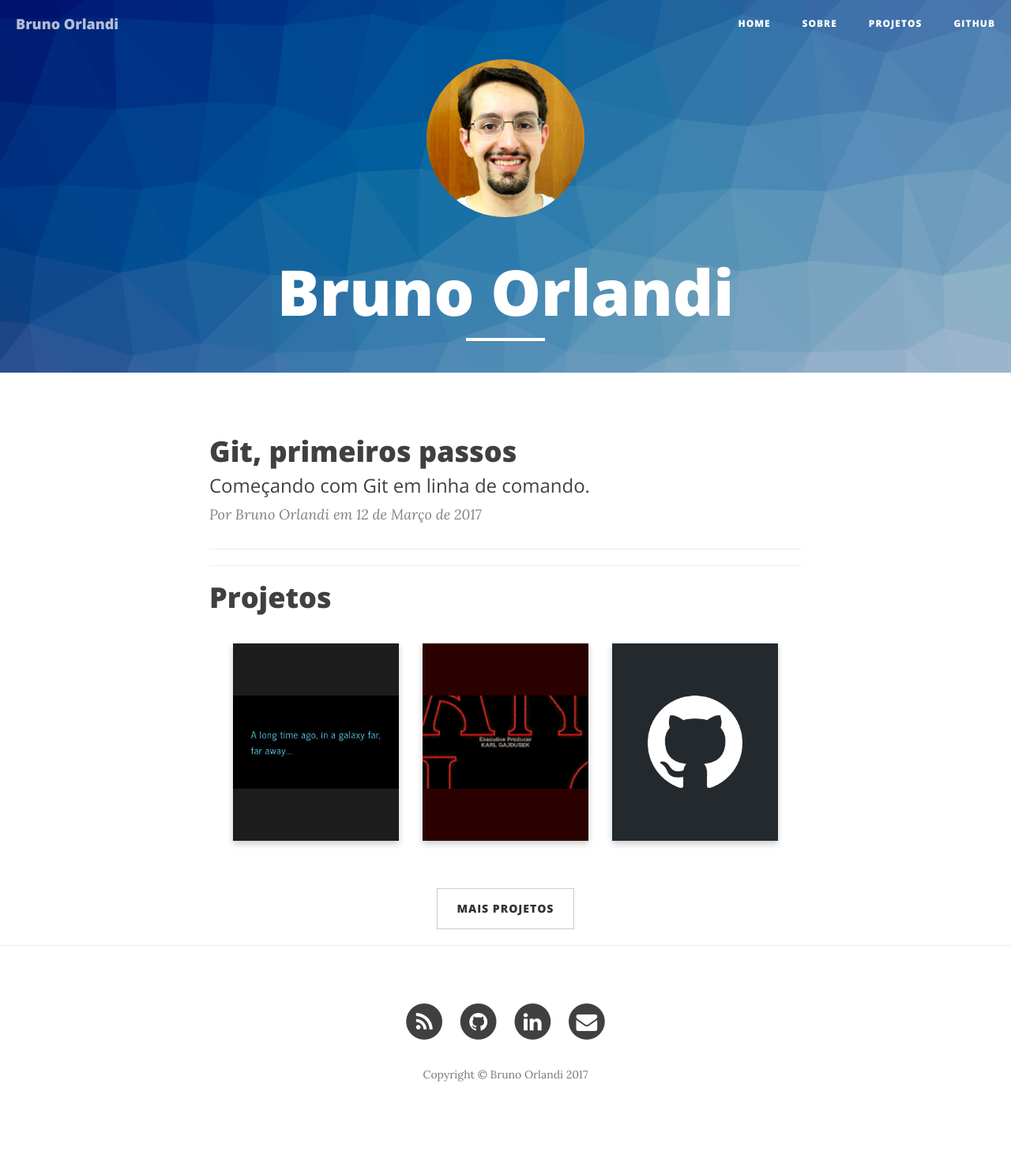
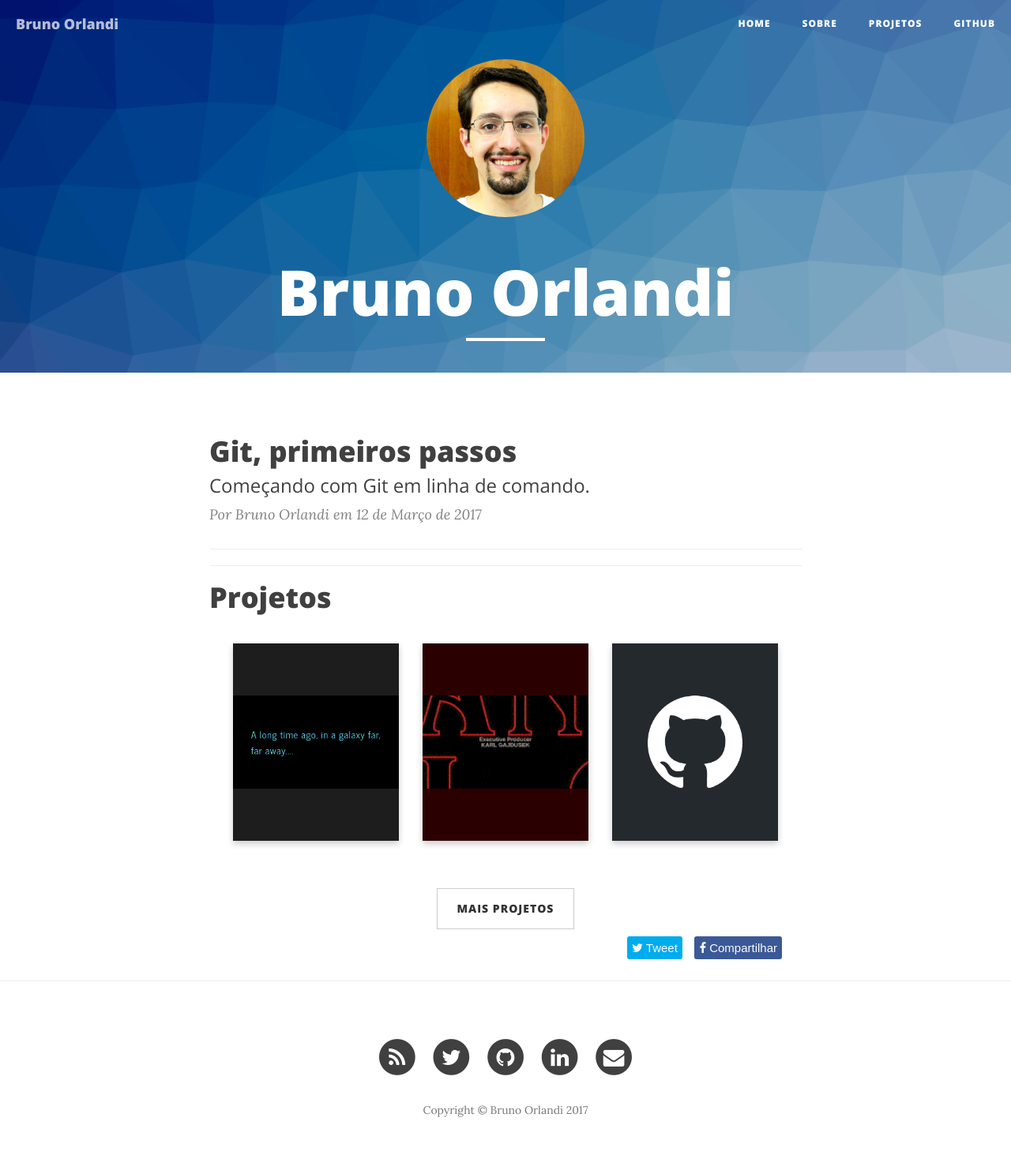
Before and after one commit to BrOrlandi/brorlandi.github.io, a Jekyll site: the page built from index.html, in a window 1280 px wide. Shown: the whole page at 79% size. Built offline with Jekyll 4.4.1, drawn with Linux system fonts in a browser that asks for light colours; nearby versions of some CDN libraries; the list of posts is cut into pages by our own code; before the commit the page ends 1437 px from its top, so only the background shows below that.

Commit message:
Add Share buttons

```diff
--- a/_config.yml
+++ b/_config.yml
@@ -9,7 +9,7 @@ description: > # this means to ignore newlines until "baseurl:"
   Compartilhando conhecimento, projetos e ideias. ;)
 baseurl: ""
 url: "https://brorlandi.github.io"
-#twitter_username:
+twitter_username: BrOrlandi
 github_username:  brorlandi
 #facebook_username:
 email_username:  brorlandi@gmail.com
--- /dev/null
+++ b/_includes/shareButtons.html
@@ -0,0 +1,6 @@
+{% unless page.dont-share %}
+    <div class="share-page">
+        <a class="tw" href="https://twitter.com/intent/tweet?text={{ page.title }}&url={{ site.url }}{{ page.url }}&via={{ site.twitter_username }}&related={{ site.twitter_username }}" rel="nofollow" target="_blank" title="Compartilhe no Twitter"><i class="fa fa-twitter"></i> Tweet</a>
+        <a class="fb" href="https://www.facebook.com/sharer.php?u={{ site.url }}{{ page.url }}" rel="nofollow" target="_blank" title="Compartilhe no Facebook"><i class="fa fa-facebook"></i> Compartilhar</a>
+    </div>
+{% endunless %}
--- a/_layouts/page.html
+++ b/_layouts/page.html
@@ -29,6 +29,7 @@ layout: default
 	<div class="row">
 		<div class="col-lg-8 col-lg-offset-2 col-md-10 col-md-offset-1">
 			{{ content }}
+            {% include shareButtons.html %}
 		</div>
 	</div>
 </div>
--- a/_layouts/post.html
+++ b/_layouts/post.html
@@ -26,7 +26,7 @@ layout: default
             <div class="col-lg-8 col-lg-offset-2 col-md-10 col-md-offset-1">
 
 				{{ content }}
-
+                {% include shareButtons.html %}
                 <hr>
 
                 <ul class="pager">
--- a/css/clean-blog.css
+++ b/css/clean-blog.css
@@ -587,3 +587,35 @@ h3 a {
 img.inline {
   display: inline;
 }
+.share-page {
+  text-align: right;
+  padding: 8px 15px;
+  border-radius: 5px;
+  margin: 1.5;
+  font-family: sans-serif;
+}
+.share-page a {
+  color: #fafafa;
+  margin-right: 10px;
+  background-color: black;
+  border-radius: 3px;
+  padding: 6px;
+  font-size: 15px;
+}
+.share-page a.fb {
+  background-color: #3b5997;
+}
+.share-page a.fb:hover {
+  background-color: #4c70b9;
+}
+.share-page a.tw {
+  background-color: #00aced;
+}
+.share-page a.tw:hover {
+  background-color: #21c2ff;
+}
+.share-page a:hover,
+.share-page a:focus,
+.share-page a:active {
+  text-decoration: none;
+}
```
Also changed, not shown: less/bruno.less (+38 -0 lines), css/clean-blog.min.css.
